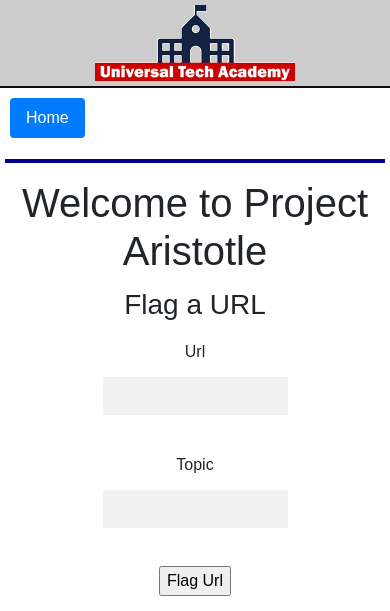
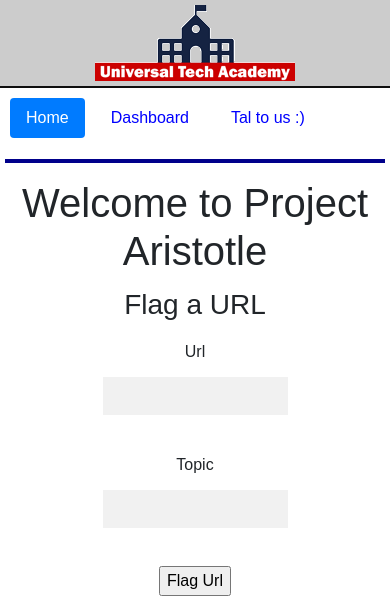
Before and after one commit to spuliz/aristotle, a Flask app: page / in a window 390 px wide. Shown: the top 611 px of the page. Run offline with Flask 2, Linux system fonts and the light colour scheme; some libraries are stand-ins or nearby versions.

```diff
--- a/application/templates/includes/nav.html
+++ b/application/templates/includes/nav.html
@@ -1,10 +1,16 @@
 <header>
     <nav>
         <ul class="nav nav-pills">
-                <li class="nav-item"><a href="{{ url_for('index') }}" class="nav-link {% if index %} active {% endif %}">Home</a></li>
-<!--                <li class="nav-item"><a href="{{ url_for('dashboard') }}" class="nav-link {% if dashboard %} active {% endif %}">Dashboard</a></li>-->
+            <li class="nav-item"><a href="{{ url_for('index') }}" class="nav-link {% if index %} active {% endif %}">Home</a>
+            </li>
+            <li class="nav-item"><a href="{{ url_for('dashboard') }}"
+                                    class="nav-link {% if dashboard %} active {% endif %}">Dashboard</a></li>
             <!--                <li class="nav-item"><a href="{{ url_for('register') }}" class="nav-link {% if register %} active {% endif %}">Register</a></li>-->
             <!--                <li class="nav-item"><a href="{{ url_for('login') }}" class="nav-link {% if login %} active {% endif %}">Login</a></li>-->
+
+            <li class="nav-item"><a href="https://api.whatsapp.com/send?phone=X"
+                                    class="nav-link {% if dashboard %} active {% endif %}">Tal to us :)</a></li>
+
         </ul>
     </nav>
     <hr style="clear:both">
```
Lines whose indentation alone changed are shown as unchanged.
